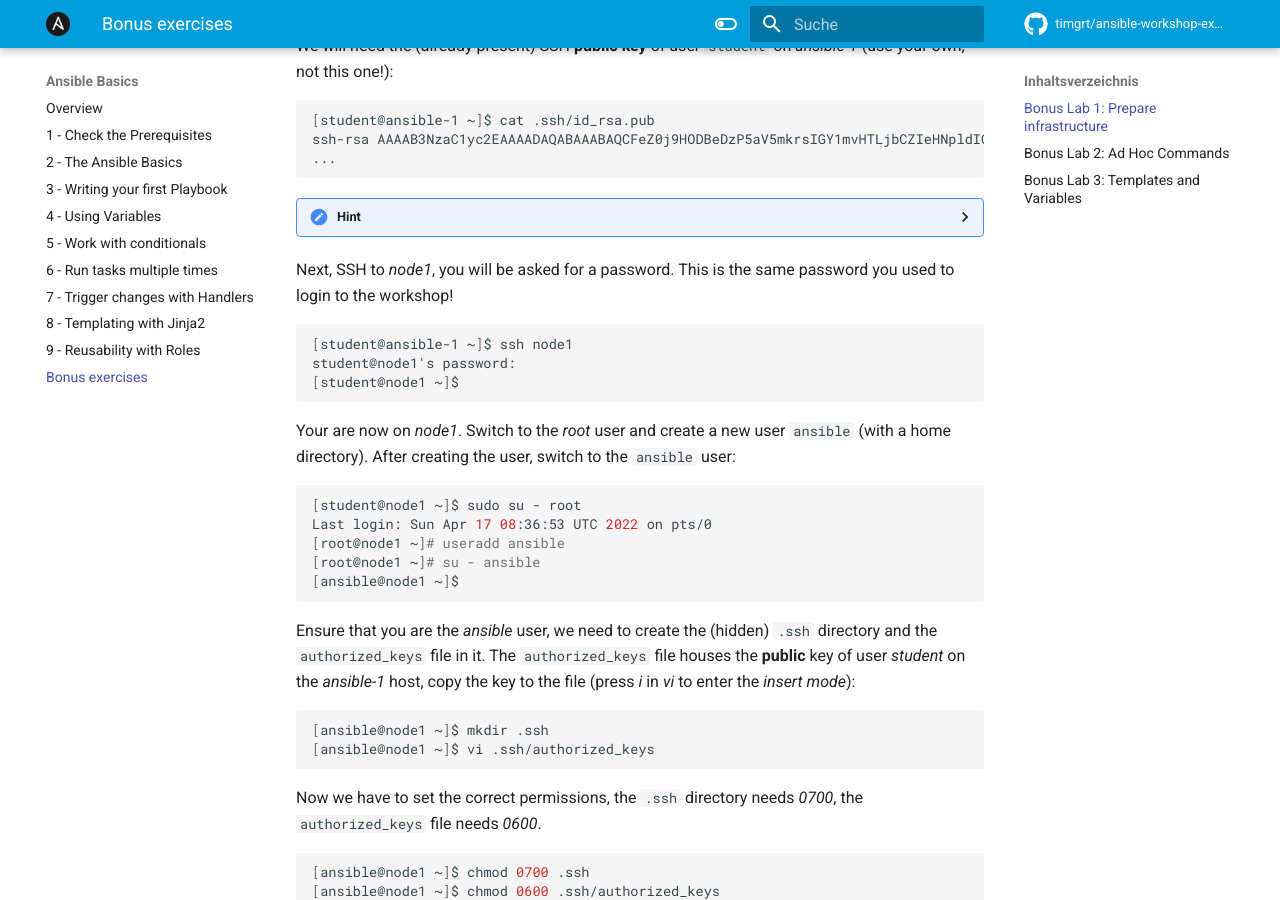
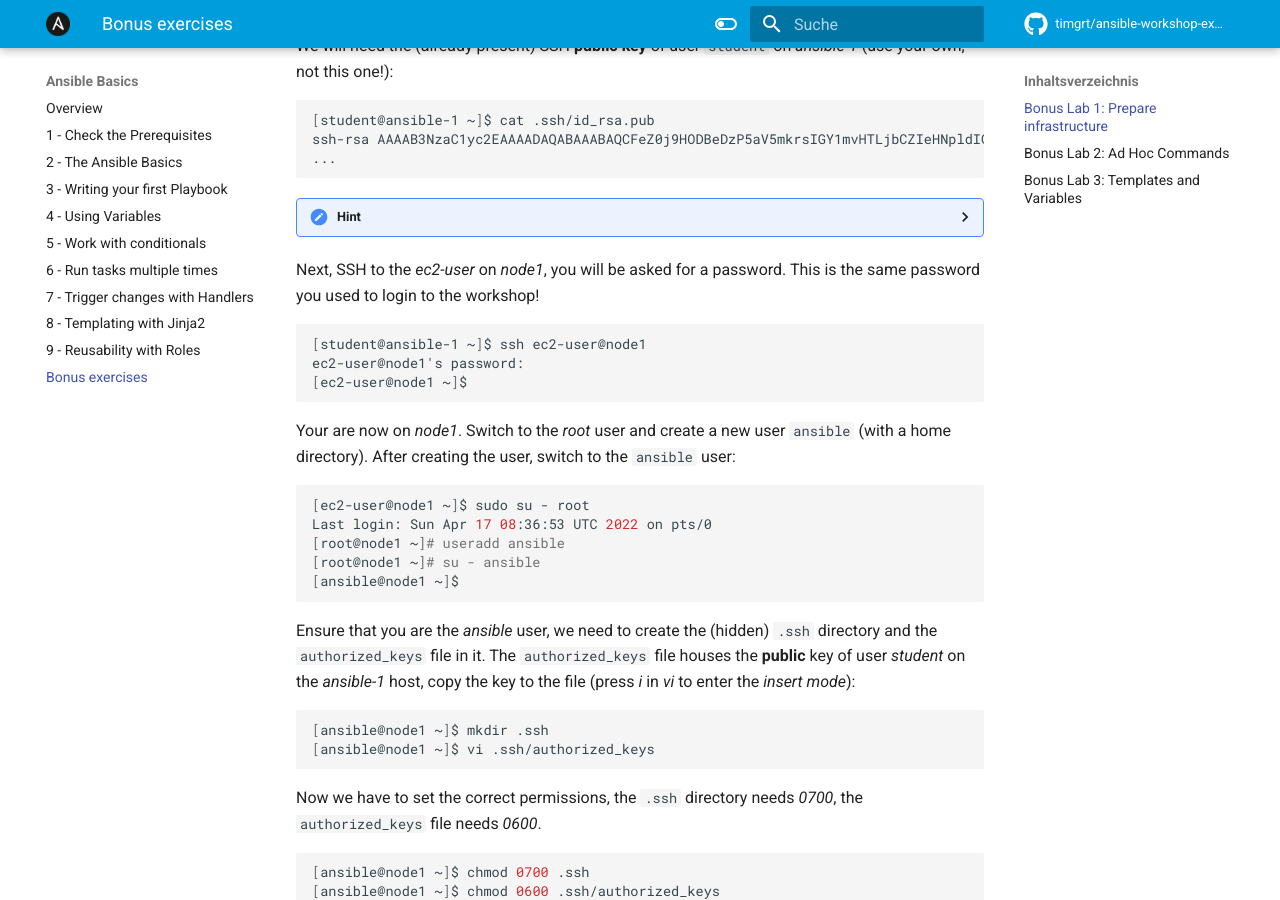
Before and after one commit to TimGrt/Ansible-Workshop-Exercises, an MkDocs documentation site: the page built from docs/ansible-core/ansible-core-supplemental.md, in a window 1280 px wide and 900 px high, scrolled down 956 px. Built offline with MkDocs 1.6.1 and Material for MkDocs 9.7.7, drawn with Linux system fonts in a browser that asks for light colours; comment, search, counter and statistics services are not loaded.

Commit message:
Changed target user in ssh connection to ec2-user as the previous studentX user does not exist anymore.

````diff
--- a/docs/ansible-core/ansible-core-supplemental.md
+++ b/docs/ansible-core/ansible-core-supplemental.md
@@ -42,18 +42,18 @@
     ssh-keygen
     ```
 
-Next, SSH to *node1*, you will be asked for a password. This is the same password you used to login to the workshop!
+Next, SSH to the *ec2-user* on *node1*, you will be asked for a password. This is the same password you used to login to the workshop!
 
 ```bash
-[student@ansible-1 ~]$ ssh node1
-student@node1's password:
-[student@node1 ~]$
+[student@ansible-1 ~]$ ssh ec2-user@node1
+ec2-user@node1's password:
+[ec2-user@node1 ~]$
 ```
 
 Your are now on *node1*. Switch to the *root* user and create a new user `ansible` (with a home directory). After creating the user, switch to the `ansible` user:
 
 ```bash
-[student@node1 ~]$ sudo su - root
+[ec2-user@node1 ~]$ sudo su - root
 Last login: Sun Apr 17 08:36:53 UTC 2022 on pts/0
 [root@node1 ~]# useradd ansible
 [root@node1 ~]# su - ansible
````
